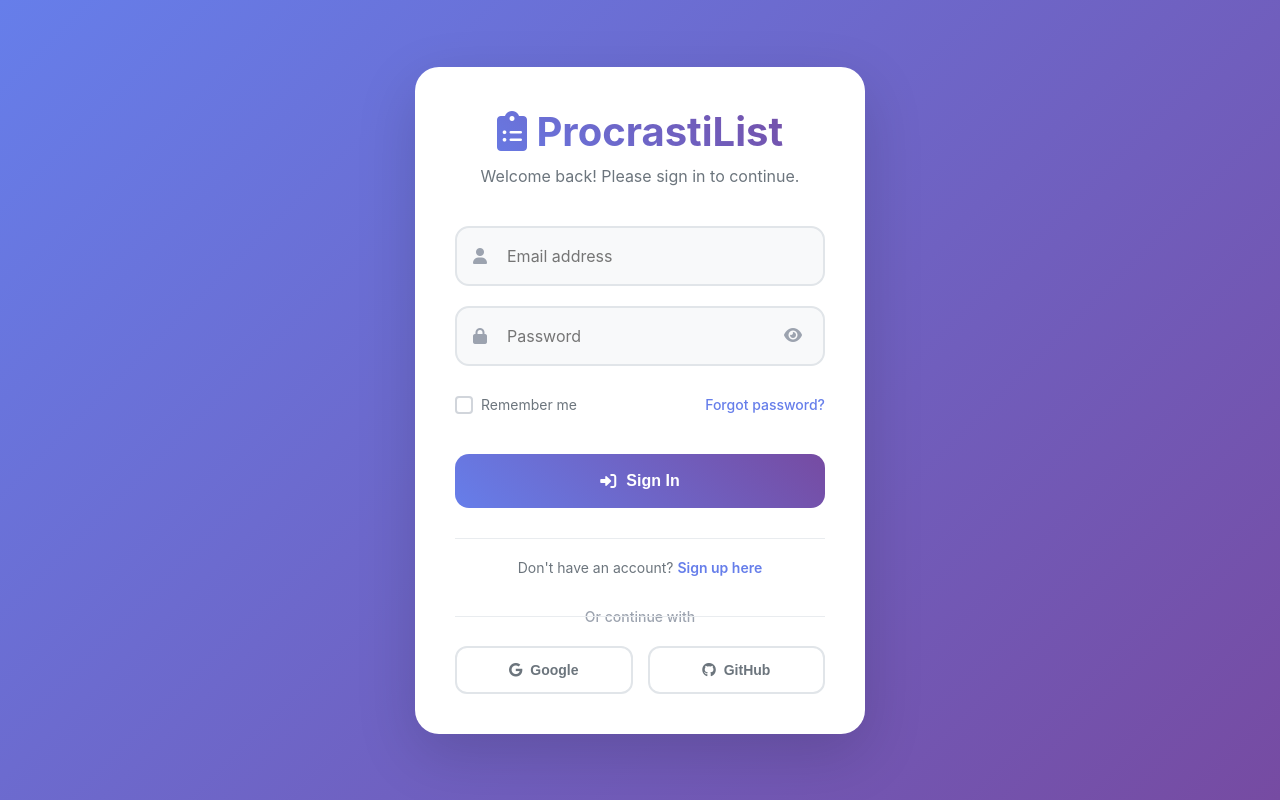
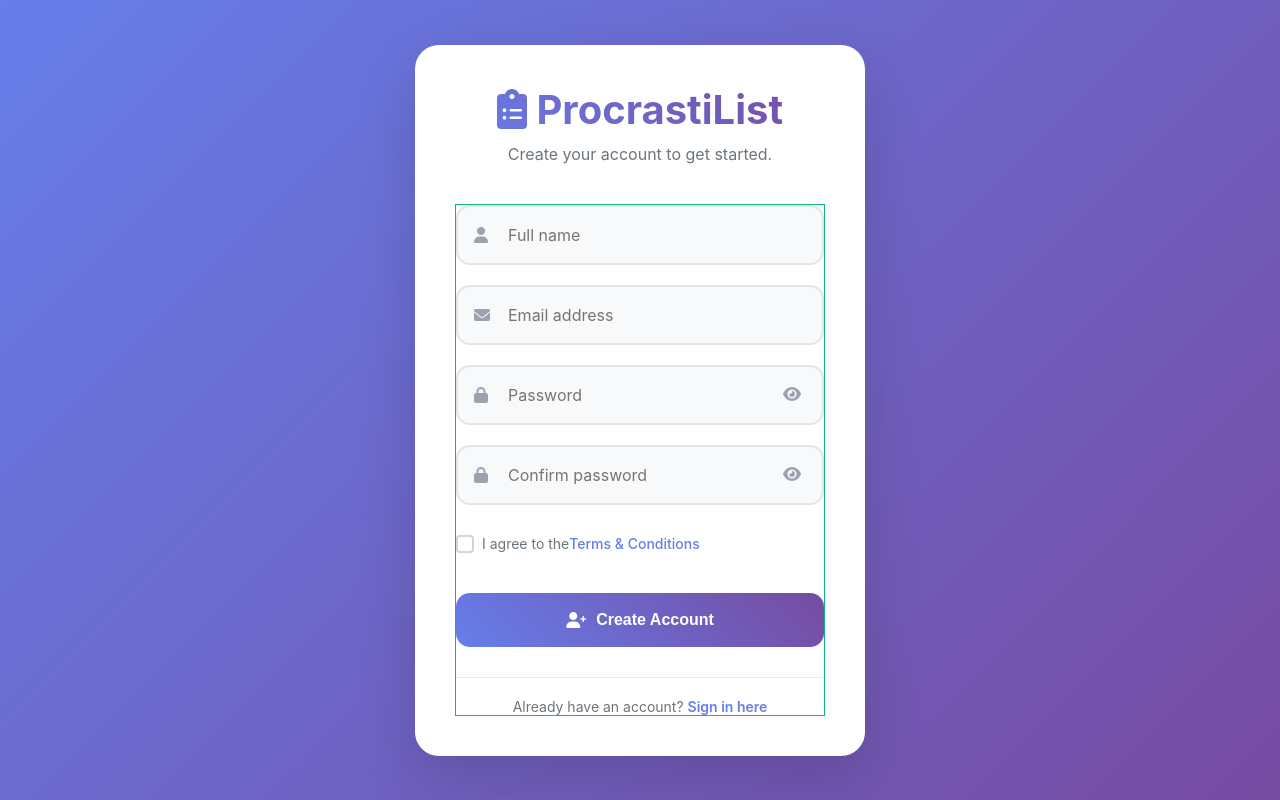
Before and after one commit to zn-har/ProcrastiList, a Django app: page /register/ in a window 1280 px wide. Run offline with Django 5.2, Linux system fonts and the light colour scheme.

Commit message:
registration

```diff
--- a/ProcrastiList/app/views.py
+++ b/ProcrastiList/app/views.py
@@ -31,6 +31,84 @@ def index_view(request):
 def logout_view(request):
     logout(request)
     return redirect('login')
+@csrf_protect
+def register_view(request):
+    if request.method == 'POST':
+        if request.content_type == 'application/json':
+            # Handle AJAX registration
+            try:
+                data = json.loads(request.body)
+                name = data.get('name')
+                email = data.get('email')
+                password = data.get('password')
+                confirm_password = data.get('confirm_password')
+            except json.JSONDecodeError:
+                return JsonResponse({'success': False, 'message': 'Invalid JSON data'})
+        else:
+            # Handle form registration
+            name = request.POST.get('name')
+            email = request.POST.get('email')
+            password = request.POST.get('password')
+            confirm_password = request.POST.get('confirm_password')
+
+        # Validation
+        if not all([name, email, password, confirm_password]):
+            error_message = 'Please fill in all fields'
+            if request.content_type == 'application/json':
+                return JsonResponse({'success': False, 'message': error_message})
+            else:
+                messages.error(request, error_message)
+                return render(request, 'create.html')
+
+        if password != confirm_password:
+            error_message = 'Passwords do not match'
+            if request.content_type == 'application/json':
+                return JsonResponse({'success': False, 'message': error_message})
+            else:
+                messages.error(request, error_message)
+                return render(request, 'create.html')
+
+        if User.objects.filter(email=email).exists():
+            error_message = 'Email already exists'
+            if request.content_type == 'application/json':
+                return JsonResponse({'success': False, 'message': error_message})
+            else:
+                messages.error(request, error_message)
+                return render(request, 'create.html')
+
+        if User.objects.filter(username=email).exists():
+            error_message = 'User already exists'
+            if request.content_type == 'application/json':
+                return JsonResponse({'success': False, 'message': error_message})
+            else:
+                messages.error(request, error_message)
+                return render(request, 'login.html')
+
+        # Create user
+        try:
+            user = User.objects.create_user(
+                username=email,  # Use email as username
+                email=email,
+                password=password,
+                first_name=name.split()[0] if name.split() else name,
+                last_name=' '.join(name.split()[1:]) if len(name.split()) > 1 else ''
+            )
+
+            # Log in the user
+            login(request, user)
+            if request.content_type == 'application/json':
+                return JsonResponse({'success': True, 'redirect_url': '/'})
+            else:
+                return redirect('index')
+        except Exception as e:
+            error_message = 'Error creating user'
+            if request.content_type == 'application/json':
+                return JsonResponse({'success': False, 'message': error_message})
+            else:
+                messages.error(request, error_message)
+                return render(request, 'create.html')
+    return render(request, 'login.html')
+
 @csrf_protect
 def login_view(request):
     if request.method == 'POST':
@@ -112,7 +190,7 @@ def register_view(request):
                 return JsonResponse({'success': False, 'message': error_message})
             else:
                 messages.error(request, error_message)
-                return render(request, 'login.html')
+                return render(request, 'create.html')
 
         if password != confirm_password:
             error_message = 'Passwords do not match'
@@ -120,7 +198,7 @@ def register_view(request):
                 return JsonResponse({'success': False, 'message': error_message})
             else:
                 messages.error(request, error_message)
-                return render(request, 'login.html')
+                return render(request, 'create.html')
 
         if User.objects.filter(email=email).exists():
             error_message = 'Email already exists'
@@ -128,7 +206,7 @@ def register_view(request):
                 return JsonResponse({'success': False, 'message': error_message})
             else:
                 messages.error(request, error_message)
-                return render(request, 'login.html')
+                return render(request, 'create.html')
 
         if User.objects.filter(username=email).exists():
             error_message = 'User already exists'
@@ -136,7 +214,7 @@ def register_view(request):
                 return JsonResponse({'success': False, 'message': error_message})
             else:
                 messages.error(request, error_message)
-                return render(request, 'login.html')
+                return render(request, 'create.html')
 
         # Create user
         try:
@@ -164,4 +242,4 @@ def register_view(request):
             else:
                 messages.error(request, error_message)
 
-    return render(request, 'login.html')
+    return render(request, 'create.html')
--- a/ProcrastiList/static/css/auth.css
+++ b/ProcrastiList/static/css/auth.css
@@ -87,8 +87,17 @@ body {
 }
 
 .auth-section.active {
-    display: block;
+    display: block !important;
     animation: fadeIn 0.5s ease-out;
+}
+
+/* Debug styles - can be removed later */
+#registerSection {
+    border: 1px solid transparent;
+}
+
+#registerSection.active {
+    border-color: #10b981;
 }
 
 .auth-form {
@@ -116,7 +125,8 @@ body {
     z-index: 2;
 }
 
-.input-wrapper input {
+.input-wrapper input,
+.input-wrapper textarea {
     width: 100%;
     padding: 18px 18px 18px 50px;
     border: 2px solid #e1e5e9;
@@ -125,9 +135,11 @@ body {
     font-family: inherit;
     transition: all 0.3s ease;
     background: #f8f9fa;
+    resize: vertical;
 }
 
-.input-wrapper input:focus {
+.input-wrapper input:focus,
+.input-wrapper textarea:focus {
     outline: none;
     border-color: #667eea;
     background: white;
--- a/ProcrastiList/static/js/auth.js
+++ b/ProcrastiList/static/js/auth.js
@@ -1,3 +1,78 @@
+// Initialize the auth app when DOM is loaded
+document.addEventListener('DOMContentLoaded', () => {
+    console.log('DOM loaded, initializing auth...');
+
+    // Check if we're on the login page
+    const loginSection = document.getElementById('loginSection');
+    const registerSection = document.getElementById('registerSection');
+
+    if (!loginSection || !registerSection) {
+        console.error('Login or register sections not found');
+        return;
+    }
+
+    console.log('Found login and register sections');
+
+    // View switching function
+    function switchView(view) {
+        console.log('Switching to view:', view);
+
+        const authSubtitle = document.querySelector('.auth-subtitle');
+
+        if (view === 'register') {
+            loginSection.classList.remove('active');
+            registerSection.classList.add('active');
+            if (authSubtitle) {
+                authSubtitle.textContent = 'Create your account to get started.';
+            }
+            console.log('Switched to register view');
+        } else {
+            registerSection.classList.remove('active');
+            loginSection.classList.add('active');
+            if (authSubtitle) {
+                authSubtitle.textContent = 'Welcome back! Please sign in to continue.';
+            }
+            console.log('Switched to login view');
+        }
+    }
+
+    // Bind view switching events
+    const showRegisterLink = document.getElementById('showRegister');
+    const showLoginLink = document.getElementById('showLogin');
+
+    console.log('showRegister element:', showRegisterLink);
+    console.log('showLogin element:', showLoginLink);
+
+    if (showRegisterLink) {
+        showRegisterLink.addEventListener('click', (e) => {
+            e.preventDefault();
+            console.log('Register link clicked');
+            switchView('register');
+        });
+        console.log('Bound register link event');
+    } else {
+        console.error('showRegister link not found');
+    }
+
+    if (showLoginLink) {
+        showLoginLink.addEventListener('click', (e) => {
+            e.preventDefault();
+            console.log('Login link clicked');
+            switchView('login');
+        });
+        console.log('Bound login link event');
+    } else {
+        console.error('showLogin link not found');
+    }
+
+    // Initialize the full AuthApp
+    try {
+        new AuthApp();
+    } catch (error) {
+        console.error('Error initializing AuthApp:', error);
+    }
+});
+
 class AuthApp {
     constructor() {
         this.currentView = 'login';
@@ -10,6 +85,8 @@ class AuthApp {
     }
 
     bindEvents() {
+        console.log('Binding events...');
+
         // Form submissions
         document.getElementById('loginForm').addEventListener('submit', (e) => {
             e.preventDefault();
@@ -22,15 +99,27 @@ class AuthApp {
         });
 
         // View switching
-        document.getElementById('showRegister').addEventListener('click', (e) => {
+        const showRegisterLink = document.getElementById('showRegister');
+        const showLoginLink = document.getElementById('showLogin');
+
+        console.log('showRegister element:', showRegisterLink);
+        console.log('showLogin element:', showLoginLink);
+
+        if (showRegisterLink) {
+            showRegisterLink.addEventListener('click', (e) => {
                 e.preventDefault();
+                console.log('Register link clicked');
                 this.switchView('register');
             });
+        }
 
-        document.getElementById('showLogin').addEventListener('click', (e) => {
+        if (showLoginLink) {
+            showLoginLink.addEventListener('click', (e) => {
                 e.preventDefault();
+                console.log('Login link clicked');
                 this.switchView('login');
             });
+        }
 
         // Password toggles
         document.getElementById('toggleLoginPassword').addEventListener('click', () => {
@@ -75,6 +164,8 @@ class AuthApp {
     }
 
     switchView(view) {
+        console.log('Switching to view:', view);
+
         const loginSection = document.getElementById('loginSection');
         const registerSection = document.getElementById('registerSection');
         const authSubtitle = document.querySelector('.auth-subtitle');
@@ -84,11 +175,13 @@ class AuthApp {
             registerSection.classList.add('active');
             authSubtitle.textContent = 'Create your account to get started.';
             this.currentView = 'register';
+            console.log('Switched to register view');
         } else {
             registerSection.classList.remove('active');
             loginSection.classList.add('active');
             authSubtitle.textContent = 'Welcome back! Please sign in to continue.';
             this.currentView = 'login';
+            console.log('Switched to login view');
         }
     }
 
@@ -231,15 +324,12 @@ class AuthApp {
 
     async handleSocialLogin(provider) {
         this.showLoading();
-        this.showToast(`Redirecting to ${provider} login...`, 'info');
+        this.showToast(`${provider} login not implemented yet`, 'info');
 
-        try {
-            // In a real app, this would redirect to OAuth provider
-            window.location.href = `/api/auth/${provider}`;
-        } catch (error) {
-            this.showToast(`${provider} login failed`, 'error');
+        // For now, just show a message that social login is not implemented
+        setTimeout(() => {
             this.hideLoading();
-        }
+        }, 2000);
     }
 
     validateEmail(email, inputId) {
@@ -319,26 +409,9 @@ class AuthApp {
     }
 
     async checkAuthStatus() {
-        const token = localStorage.getItem('authToken') || sessionStorage.getItem('authToken');
-
-        if (token) {
-            try {
-                const response = await fetch('/api/auth/verify', {
-                    headers: {
-                        'Authorization': `Bearer ${token}`
-                    }
-                });
-
-                if (response.ok) {
-                    // User is already authenticated, redirect to app
-                    window.location.href = '/app';
-                }
-            } catch (error) {
-                // Token is invalid, remove it
-                localStorage.removeItem('authToken');
-                sessionStorage.removeItem('authToken');
-            }
-        }
+        // For now, we'll skip automatic auth checking since we're using Django sessions
+        // In a token-based system, you would check for valid tokens here
+        console.log('Auth status check skipped - using Django session authentication');
     }
 
     showToast(message, type = 'info') {
@@ -371,11 +444,6 @@ class AuthApp {
     }
 }
 
-// Initialize the auth app when DOM is loaded
-document.addEventListener('DOMContentLoaded', () => {
-    new AuthApp();
-});
-
 // Handle keyboard shortcuts
 document.addEventListener('keydown', (e) => {
     // Escape to clear any error states
--- /dev/null
+++ b/ProcrastiList/templates/create.html
@@ -0,0 +1,154 @@
+<!DOCTYPE html>
+<html lang="en">
+<head>
+    <meta charset="UTF-8">
+    <meta name="viewport" content="width=device-width, initial-scale=1.0">
+    <title>ProcrastiList - Register</title>
+    {% load static %}
+    <link rel="stylesheet" href="{% static 'css/auth.css' %}">
+    <link href="https://cdnjs.cloudflare.com/ajax/libs/font-awesome/6.0.0/css/all.min.css" rel="stylesheet">
+</head>
+<body>
+    <div class="auth-container">
+        <div class="auth-card">
+            <div class="auth-header">
+                <h1><i class="fas fa-clipboard-list"></i> ProcrastiList</h1>
+                <p class="auth-subtitle">Create your account to get started.</p>
+            </div>
+
+            <!-- Messages -->
+            {% if messages %}
+                <div class="messages">
+                    {% for message in messages %}
+                        <div class="message {{ message.tags }}">
+                            {{ message }}
+                        </div>
+                    {% endfor %}
+                </div>
+            {% endif %}
+
+            <!-- Register Form -->
+            <div id="registerSection" class="auth-section active">
+                <form id="registerForm" class="auth-form" method="post" action="{% url 'register' %}">
+                    {% csrf_token %}
+                    <input type="hidden" name="form_type" value="register">
+                    <div class="form-group">
+                        <div class="input-wrapper">
+                            <i class="fas fa-user input-icon"></i>
+                            <input type="text" name="name" id="registerName" placeholder="Full name" required>
+                        </div>
+                    </div>
+                    <div class="form-group">
+                        <div class="input-wrapper">
+                            <i class="fas fa-envelope input-icon"></i>
+                            <input type="email" name="email" id="registerEmail" placeholder="Email address" required>
+                        </div>
+                    </div>
+                    <div class="form-group">
+                        <div class="input-wrapper">
+                            <i class="fas fa-lock input-icon"></i>
+                            <input type="password" name="password" id="registerPassword" placeholder="Password" required>
+                            <button type="button" class="password-toggle" id="toggleRegisterPassword">
+                                <i class="fas fa-eye"></i>
+                            </button>
+                        </div>
+                    </div>
+                    <div class="form-group">
+                        <div class="input-wrapper">
+                            <i class="fas fa-lock input-icon"></i>
+                            <input type="password" name="confirm_password" id="confirmPassword" placeholder="Confirm password" required>
+                            <button type="button" class="password-toggle" id="toggleConfirmPassword">
+                                <i class="fas fa-eye"></i>
+                            </button>
+                        </div>
+                    </div>
+                    <div class="form-options">
+                        <label class="terms-check">
+                            <input type="checkbox" id="agreeTerms" required>
+                            <span class="checkmark"></span>
+                            I agree to the <a href="#" class="terms-link">Terms & Conditions</a>
+                        </label>
+                    </div>
+                    <button type="submit" class="auth-btn primary">
+                        <i class="fas fa-user-plus"></i>
+                        Create Account
+                    </button>
+                </form>
+                <div class="auth-switch">
+                    <p>Already have an account? <a href="{% url 'login' %}">Sign in here</a></p>
+                </div>
+            </div>
+        </div>
+
+        <!-- Loading Overlay -->
+        <div id="authLoading" class="auth-loading hidden">
+            <div class="loading-spinner"></div>
+            <p>Creating account...</p>
+        </div>
+    </div>
+
+    <!-- Toast Notifications -->
+    <div id="toastContainer" class="toast-container"></div>
+
+    <script>
+        // Simple form validation and password toggle
+        document.addEventListener('DOMContentLoaded', () => {
+            console.log('Registration form loaded');
+
+            // Password toggle functionality
+            const toggleButtons = document.querySelectorAll('.password-toggle');
+            toggleButtons.forEach(button => {
+                button.addEventListener('click', () => {
+                    const input = button.parentNode.querySelector('input');
+                    const icon = button.querySelector('i');
+
+                    if (input.type === 'password') {
+                        input.type = 'text';
+                        icon.classList.remove('fa-eye');
+                        icon.classList.add('fa-eye-slash');
+                    } else {
+                        input.type = 'password';
+                        icon.classList.remove('fa-eye-slash');
+                        icon.classList.add('fa-eye');
+                    }
+                });
+            });
+
+            // Basic form validation
+            const form = document.getElementById('registerForm');
+            if (form) {
+                form.addEventListener('submit', (e) => {
+                    console.log('Form submitted');
+
+                    const name = document.getElementById('registerName').value.trim();
+                    const email = document.getElementById('registerEmail').value.trim();
+                    const password = document.getElementById('registerPassword').value;
+                    const confirmPassword = document.getElementById('confirmPassword').value;
+                    const agreeTerms = document.getElementById('agreeTerms').checked;
+
+                    if (!name || !email || !password || !confirmPassword) {
+                        e.preventDefault();
+                        alert('Please fill in all fields');
+                        return false;
+                    }
+
+                    if (password !== confirmPassword) {
+                        e.preventDefault();
+                        alert('Passwords do not match');
+                        return false;
+                    }
+
+                    if (!agreeTerms) {
+                        e.preventDefault();
+                        alert('Please agree to the Terms & Conditions');
+                        return false;
+                    }
+
+                    console.log('Form validation passed, submitting...');
+                    return true;
+                });
+            }
+        });
+    </script>
+</body>
+</html>
--- a/ProcrastiList/templates/login.html
+++ b/ProcrastiList/templates/login.html
@@ -28,6 +28,7 @@
             {% endif %}
 
             <!-- Login Form -->
+            {% block login_form %}
             <div id="loginSection" class="auth-section active">
                 <form id="loginForm" class="auth-form" method="post">
                     {% csrf_token %}
@@ -61,63 +62,14 @@
                     </button>
                 </form>
                 <div class="auth-switch">
-                    <p>Don't have an account? <a href="#" id="showRegister">Sign up here</a></p>
+                    <p>Don't have an account? <a href="/register" id="Register">Sign up here</a></p>
             </div>
+            {% endblock %}
 
-            <!-- Register Form -->
-            <div id="registerSection" class="auth-section">
-                <form id="registerForm" class="auth-form" method="post" action="{% url 'register' %}">
-                    {% csrf_token %}
-                    <input type="hidden" name="form_type" value="register">
-                    <div class="form-group">
-                        <div class="input-wrapper">
-                            <i class="fas fa-user input-icon"></i>
-                            <input type="text" name="name" id="registerName" placeholder="Full name" required>
-                        </div>
-                    </div>
-                    <div class="form-group">
-                        <div class="input-wrapper">
-                            <i class="fas fa-envelope input-icon"></i>
-                            <input type="email" name="email" id="registerEmail" placeholder="Email address" required>
-                        </div>
-                    </div>
-                    <div class="form-group">
-                        <div class="input-wrapper">
-                            <i class="fas fa-lock input-icon"></i>
-                            <input type="password" name="password" id="registerPassword" placeholder="Password" required>
-                            <button type="button" class="password-toggle" id="toggleRegisterPassword">
-                                <i class="fas fa-eye"></i>
-                            </button>
-                        </div>
-                    </div>
-                    <div class="form-group">
-                        <div class="input-wrapper">
-                            <i class="fas fa-lock input-icon"></i>
-                            <input type="password" name="confirm_password" id="confirmPassword" placeholder="Confirm password" required>
-                            <button type="button" class="password-toggle" id="toggleConfirmPassword">
-                                <i class="fas fa-eye"></i>
-                            </button>
-                        </div>
-                    </div>
-                    <div class="form-options">
-                        <label class="terms-check">
-                            <input type="checkbox" id="agreeTerms" required>
-                            <span class="checkmark"></span>
-                            I agree to the <a href="#" class="terms-link">Terms & Conditions</a>
-                        </label>
-                    </div>
-                    <button type="submit" class="auth-btn primary">
-                        <i class="fas fa-user-plus"></i>
-                        Create Account
-                    </button>
-                </form>
-                <div class="auth-switch">
-                    <p>Already have an account? <a href="#" id="showLogin">Sign in here</a></p>
-                </div>
-            </div>
+
 
             <!-- Social Login Options -->
-            <div class="social-login">
+            {% comment %} <div class="social-login">
                 <div class="divider">
                     <span>Or continue with</span>
                 </div>
@@ -126,12 +78,8 @@
                         <i class="fab fa-google"></i>
                         Google
                     </button>
-                    <button class="social-btn github" id="githubLogin">
-                        <i class="fab fa-github"></i>
-                        GitHub
-                    </button>
                 </div>
-            </div>
+            </div> {% endcomment %}
         </div>
 
         <!-- Loading Overlay -->
```
Also changed, not shown: 1 other file. Lines whose indentation alone changed are shown as unchanged.
